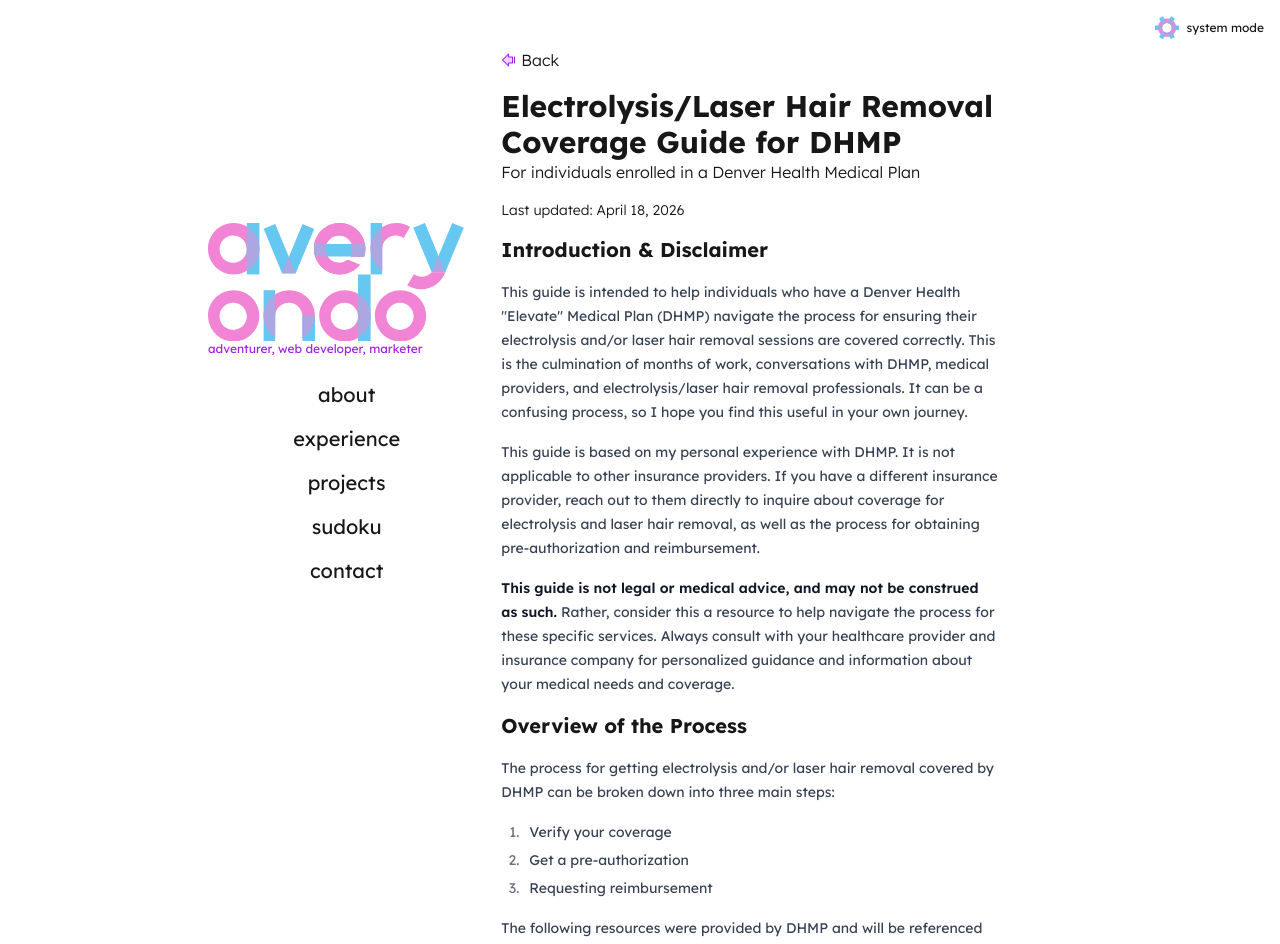
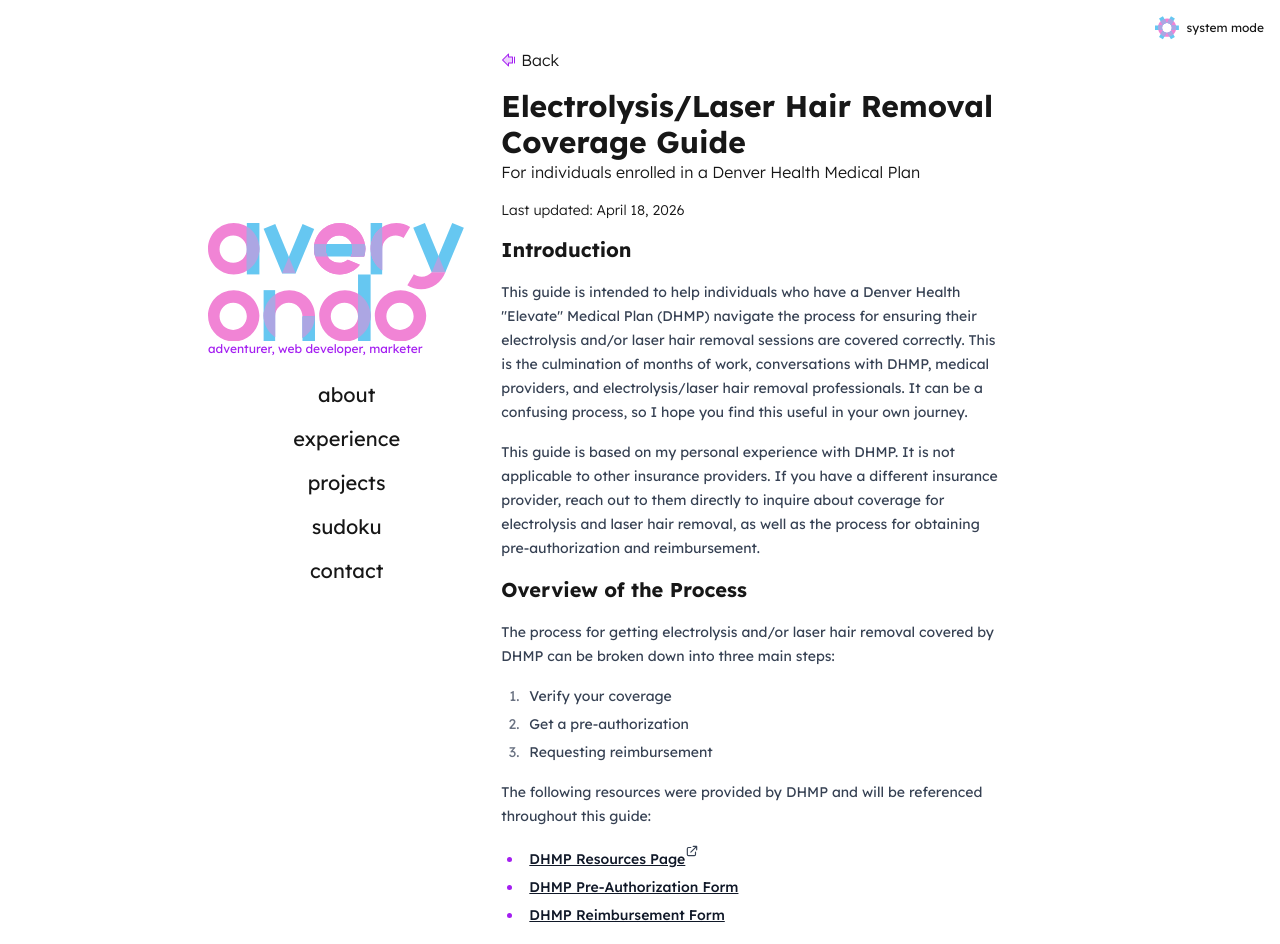
Before and after one commit to averyhere/averyhere.com, a Next.js app: page /resources/dhmp-electrolysis-coverage-guide in a window 1280 px wide. Shown: the top 944 px of the page. Built offline with nearby package versions, Linux system fonts and the light colour scheme.

Commit message:
content updates

```diff
--- a/src/app/(pages)/resources/dhmp-electrolysis-coverage-guide/page.tsx
+++ b/src/app/(pages)/resources/dhmp-electrolysis-coverage-guide/page.tsx
@@ -2,11 +2,12 @@ import type { Metadata } from "next";
 import Link from "next/link";
 import Image from "next/image";
 import { PiArrowFatLineLeftDuotone } from "react-icons/pi";
+import { HiOutlineExternalLink } from "react-icons/hi";
 
 export const dynamic = "force-static";
 
 export const metadata: Metadata = {
-  title: "DHMP Electrolysis Coverage Guide",
+  title: "DHMP Electrolysis & Laser Hair Removal Coverage Guide",
   description:
     "A guide to help members of Denver Health Medical Plan (DHMP) navigate the process for ensuring their electrolysis and/or laser hair removal sessions are covered correctly.",
 };
@@ -26,15 +27,15 @@ export default function Page() {
       <article>
         <header className="mb-4">
           <h2 className="text-3xl font-bold">
-            Electrolysis/Laser Hair Removal Coverage Guide for DHMP
+            Electrolysis/Laser Hair Removal Coverage Guide
           </h2>
-          <p className="mb-4 font-light">
+          <p className="mb-4 font-light" role="heading" aria-level={2}>
             For individuals enrolled in a Denver Health Medical Plan
           </p>
-          <p className="text-sm font-light">Last updated: April 18, 2026</p>
         </header>
+        <p className="text-sm font-light">Last updated: April 18, 2026</p>
         <section>
-          <h2 className="my-4 text-xl font-bold">Introduction & Disclaimer</h2>
+          <h2 className="my-4 text-xl font-bold">Introduction</h2>
           <div className="prose prose-sm dark:prose-invert">
             <p>
               This guide is intended to help individuals who have a Denver
@@ -51,16 +52,6 @@ export default function Page() {
               insurance provider, reach out to them directly to inquire about
               coverage for electrolysis and laser hair removal, as well as the
               process for obtaining pre-authorization and reimbursement.
-            </p>
-            <p>
-              <strong>
-                This guide is not legal or medical advice, and may not be
-                construed as such.
-              </strong>{" "}
-              Rather, consider this a resource to help navigate the process for
-              these specific services. Always consult with your healthcare
-              provider and insurance company for personalized guidance and
-              information about your medical needs and coverage.
             </p>
           </div>
         </section>
@@ -89,6 +80,7 @@ export default function Page() {
                 >
                   DHMP Resources Page
                 </a>
+                <HiOutlineExternalLink className="inline-block align-super" />
               </li>
               <li>
                 <Link
@@ -128,7 +120,7 @@ export default function Page() {
               >
                 here
               </a>
-              .
+              <HiOutlineExternalLink className="inline-block align-super" />.
             </p>
             <p>
               Within your handbook find the section titled "Benefits/Coverage
@@ -396,6 +388,18 @@ export default function Page() {
             </p>
           </div>
         </section>
+
+        <h2 className="my-4 text-xl font-bold">Disclaimer</h2>
+        <p className="font-light text-sm">
+          <strong>
+            This guide is not legal or medical advice, and may not be construed
+            as such.
+          </strong>{" "}
+          Rather, consider this a resource to help navigate the process for
+          these specific services. Always consult with your healthcare provider
+          and insurance company for personalized guidance and information about
+          your medical needs and coverage.
+        </p>
       </article>
     </>
   );
```
